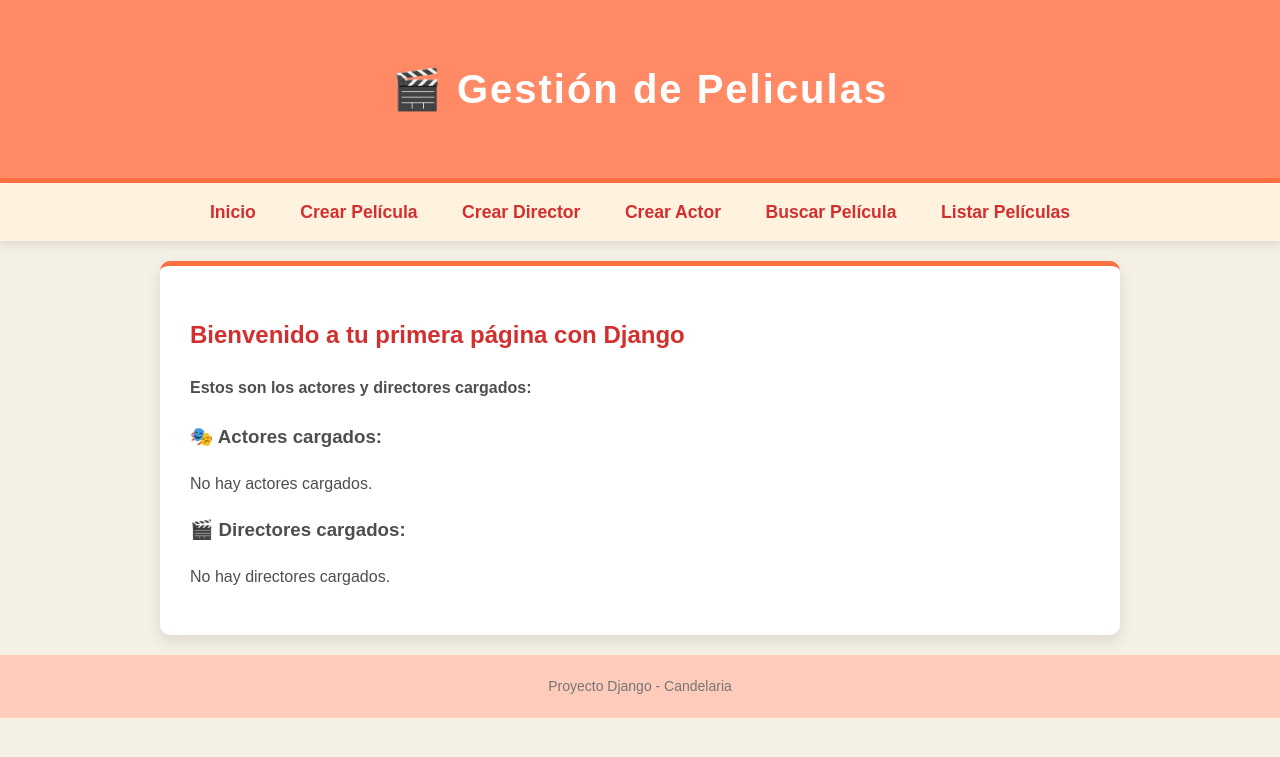
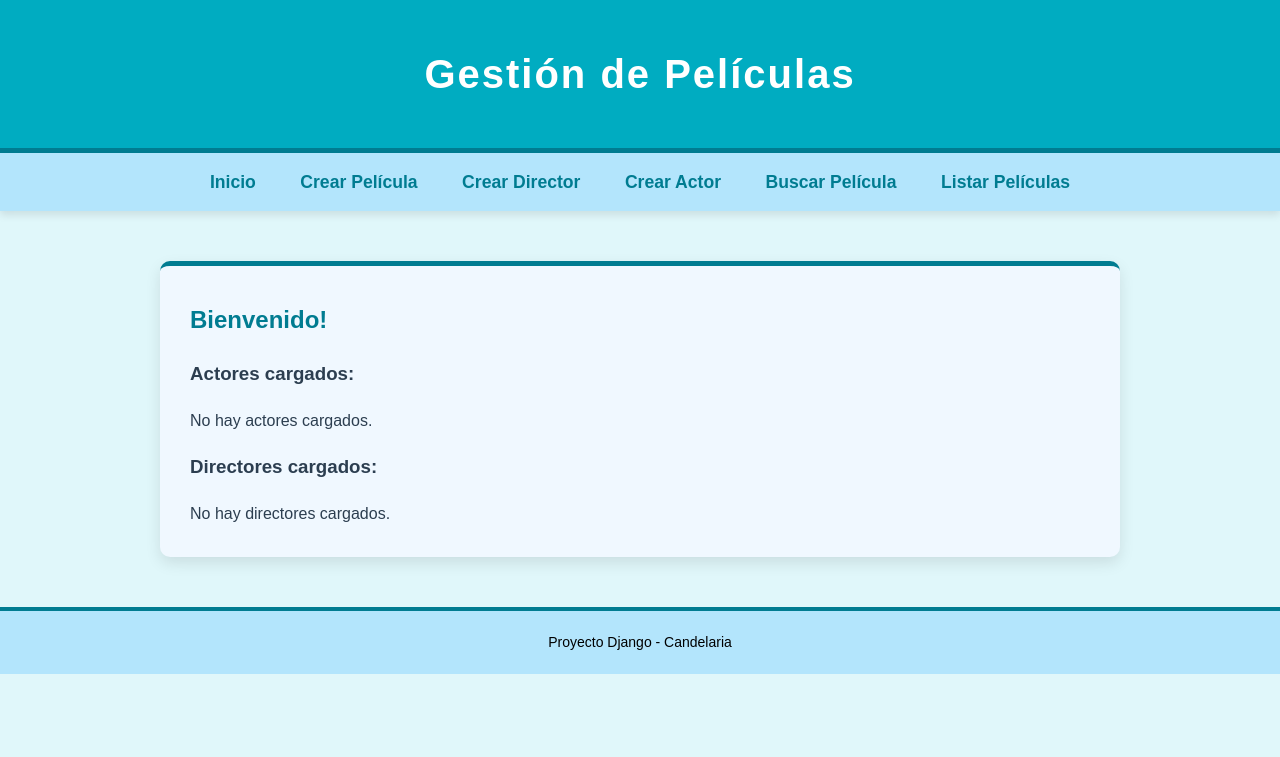
Before and after one commit to CandeArra/mi_primera_app, a Django app: page / in a window 1280 px wide. Shown: the top 757 px of the page. Run offline with Django 5.2, Linux system fonts and the light colour scheme; data that the repository does not hold is empty.

Commit message:
cambios de css y html para mejorar el diseño

```diff
--- a/mi_primer_app/peliculas/templates/peliculas/base.html
+++ b/mi_primer_app/peliculas/templates/peliculas/base.html
@@ -10,19 +10,19 @@
             font-family: 'Arial', sans-serif;
             margin: 0;
             padding: 0;
-            background-color: #f4f0e6; /* Fondo cálido suave */
-            color: #4e4e4e;
+            background-color: #e0f7fa; /* Fondo celeste suave */
+            color: #2c3e50;
             line-height: 1.6;
         }
 
         /* Cabecera */
         header {
-            background-color: #ff8a65; /* Naranja cálido */
+            background-color: #00acc1; /* Azul turquesa */
             color: white;
-            padding: 30px;
+            padding: 15px 20px;
             text-align: center;
             box-shadow: 0 4px 10px rgba(0, 0, 0, 0.1);
-            border-bottom: 5px solid #ff7043; /* Naranja más oscuro */
+            border-bottom: 5px solid #007c91; /* Azul más oscuro */
         }
 
         header h1 {
@@ -32,7 +32,7 @@
 
         /* Barra de navegación */
         nav {
-            background-color: #fff3e0; /* Crema cálida */
+            background-color: #b3e5fc; /* Celeste suave */
             padding: 15px 20px;
             text-align: center;
             box-shadow: 0 4px 8px rgba(0, 0, 0, 0.1);
@@ -41,35 +41,35 @@
         nav a {
             margin: 0 20px;
             text-decoration: none;
-            color: #d32f2f; /* Rojo cálido */
+            color: #007c91; /* Azul oscuro */
             font-weight: bold;
             font-size: 1.1rem;
             transition: color 0.3s, transform 0.2s;
         }
 
         nav a:hover {
-            color: #ff8a65; /* Naranja cálido al hacer hover */
+            color: #00acc1; /* Azul turquesa al hacer hover */
             transform: scale(1.1);
         }
 
         /* Contenido principal */
         main {
-            padding: 30px;
+            padding: 15px 30px;
             max-width: 900px;
-            margin: 20px auto;
-            background-color: white;
+            margin: 50px auto;
+            background-color: #f0f8ff; /* Azul pastel suave */
             box-shadow: 0 6px 15px rgba(0, 0, 0, 0.1);
             border-radius: 10px;
-            border-top: 5px solid #ff7043;
+            border-top: 5px solid #007c91;
         }
 
         main h1, main h2 {
-            color: #d32f2f;
+            color: #007c91;
         }
 
         /* Botones */
         button, input[type="submit"] {
-            background-color: #ff7043; /* Naranja cálido */
+            background-color: #007c91; /* Azul oscuro */
             color: white;
             border: none;
             padding: 12px 20px;
@@ -80,7 +80,7 @@
         }
 
         button:hover, input[type="submit"]:hover {
-            background-color: #ff5722; /* Rojo cálido más oscuro */
+            background-color: #00acc1; /* Azul turquesa */
             transform: scale(1.05);
         }
 
@@ -95,8 +95,8 @@
         }
 
         form input:focus, form select:focus, form textarea:focus {
-            border-color: #ff7043;
-            box-shadow: 0 0 5px rgba(255, 112, 67, 0.5);
+            border-color: #007c91;
+            box-shadow: 0 0 5px rgba(0, 124, 145, 0.5);
         }
 
         /* Lista de elementos */
@@ -107,8 +107,8 @@
 
         ul li {
             padding: 12px;
-            background-color: #fff8e1; /* Fondo cálido claro */
-            border-bottom: 1px solid #f4b400; /* Amarillo suave */
+            background-color: #b3e5fc; /* Fondo celeste suave */
+            border-bottom: 1px solid #80deea; /* Celeste más suave */
             border-radius: 5px;
             margin-bottom: 8px;
         }
@@ -119,17 +119,22 @@
             padding: 20px;
             font-size: 14px;
             color: #757575;
-            background-color: #ffccbc; /* Color de fondo suave */
+            background-color: #b3e5fc; /* Celeste suave */
+            border-top:  4px solid #007c91;
+
         }
 
         footer p {
             margin: 0;
+            color: #000000ff;
         }
+
     </style>
+
 </head>
 <body>
     <header>
-        <h1>🎬 Gestión de Peliculas</h1>
+        <h1> Gestión de Películas</h1>
     </header>
 
     <nav>
--- a/mi_primer_app/peliculas/templates/peliculas/home.html
+++ b/mi_primer_app/peliculas/templates/peliculas/home.html
@@ -2,11 +2,9 @@
 {% block title %}Inicio{% endblock %}
 
 {% block content %}
-<h2>Bienvenido a tu primera página con Django</h2>
-<h4>Estos son los actores y directores cargados:</h4>
+<h2>Bienvenido!</h2>
 
-
-<h3>🎭 Actores cargados:</h3>
+<h3>Actores cargados:</h3>
 {% if actores %}
     <ul>
         {% for actor in actores %}
@@ -17,7 +15,7 @@
     <p>No hay actores cargados.</p>
 {% endif %}
 
-<h3>🎬 Directores cargados:</h3>
+<h3>Directores cargados:</h3>
 {% if directores %}
     <ul>
         {% for director in directores %}
```
